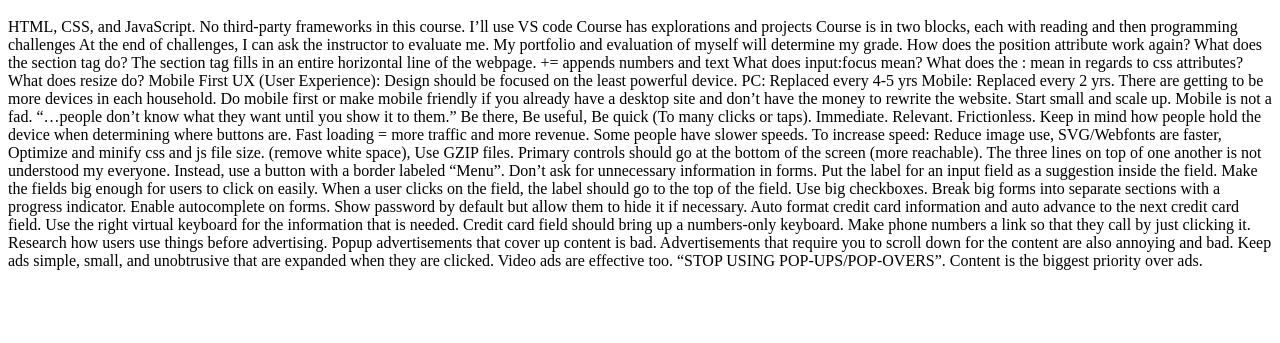
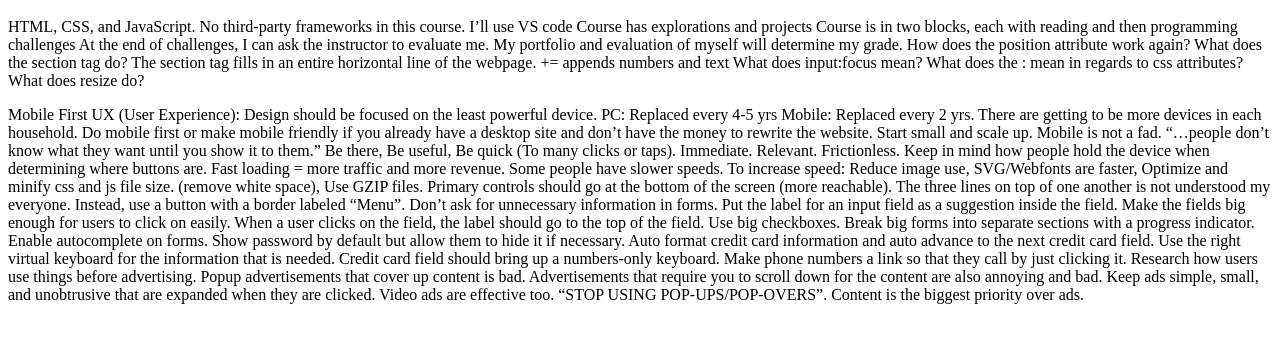
Before and after one commit to flibbit31/WDD-330, a plain HTML site: page week1/notes.html in a window 1280 px wide. Shown: the part 191-534 px from the top of the page. Drawn offline with Linux system fonts and the light colour scheme.

Commit message:
Separated notes into two paragraphs

```diff
--- a/week1/notes.html
+++ b/week1/notes.html
@@ -8,7 +8,8 @@
         <h2>Benjamin George Beales</h2>
         <h3>Week 1</h3>
         <h4>Notes & Questions</h4>
-        <p>HTML, CSS, and JavaScript.
+        <p>
+            HTML, CSS, and JavaScript.
             No third-party frameworks in this course.
             I’ll use VS code
             Course has explorations and projects
@@ -22,6 +23,8 @@
             What does input:focus mean?
             What does the : mean in regards to css attributes?
             What does resize do?
+        </p>
+        <p>
             Mobile First UX (User Experience):
             Design should be focused on the least powerful device.
             PC: Replaced every 4-5 yrs
@@ -54,6 +57,6 @@
             Video ads are effective too.
             “STOP USING POP-UPS/POP-OVERS”.
             Content is the biggest priority over ads.
-            </p>
+        </p>
     </body>
 </html>
```
